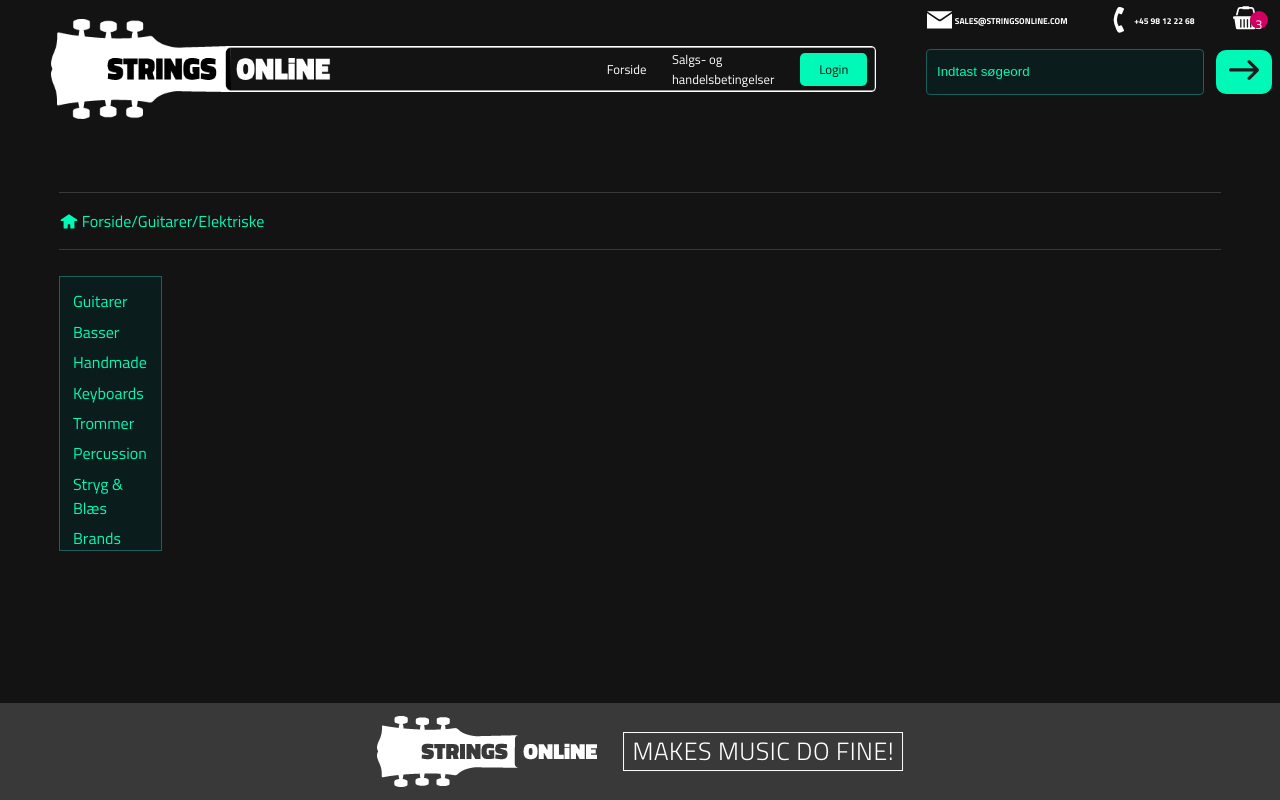
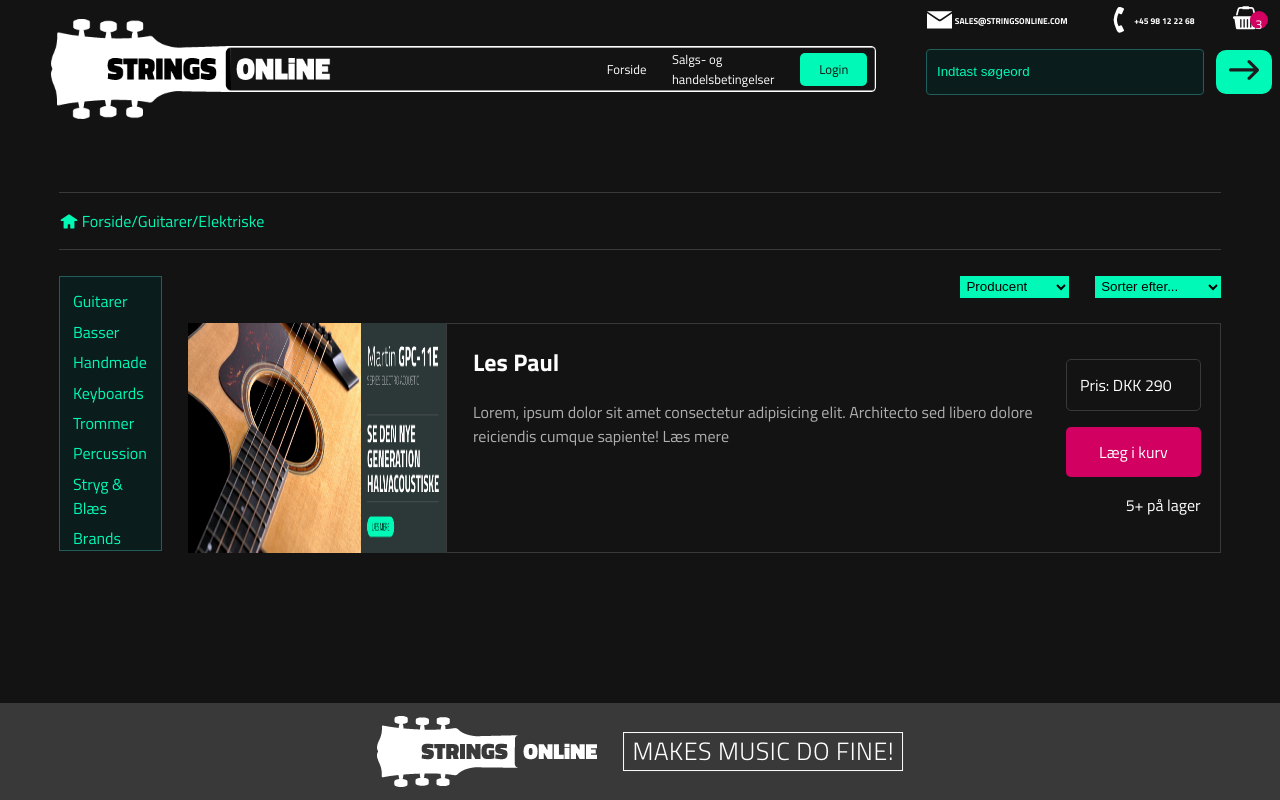
Before and after one commit to fredeskrubba/stringsonline, a React (Create React App) app: page /guitars/electrics in a window 1280 px wide. Built offline with nearby package versions, Linux system fonts and the light colour scheme.

Commit message:
made electric

```diff
--- /dev/null
+++ b/src/components/product/Product.js
@@ -0,0 +1,22 @@
+import React from 'react'
+
+const Product = ({product}) => {
+  return (
+    <section className='product'>
+      <img src={product.img} alt="test" />
+      <div className='product-info'>
+        <div className='description-cont'>
+          <h2>{product.name}</h2>
+          <p>{product.description} <span>Læs mere</span></p>
+        </div>
+        <div className='add-container'>
+          <p className='price'>Pris: DKK {product.price}</p>
+          <p className='cart-add'>Læg i kurv</p>
+          <p className='stock'>{product.stock >= 5 ? "5+ på lager" : `${product.stock} på lager`}</p>
+        </div>
+      </div>
+    </section>
+  )
+}
+
+export default Product
--- a/src/pages/Electrics.js
+++ b/src/pages/Electrics.js
@@ -1,15 +1,43 @@
 import React from 'react'
 import CurrentPage from "../components/currentPage/Currentpage"
 import SideNav from '../components/sideNav/SideNav'
+import image from "../assets/images/hero-banner.png"
+import Product from '../components/product/Product'
 
 const Electrics = () => {
+
+    const products = [
+        {
+            img: image,
+            name: "Les Paul",
+            description: "Lorem, ipsum dolor sit amet consectetur adipisicing elit. Architecto sed libero dolore reiciendis cumque sapiente!",
+            price: 290,
+            stock: 5
+        }
+    ]
   return (
     <main>
         <CurrentPage currentPage={"Forside/Guitarer/Elektriske"}/>
         <div className='hero-grid'>
         <SideNav/>
-        <section className=''>
-
+        <section className='electrics'>
+            <div className='dropdowns'>
+                <select name="Producent" id="">
+                    <option value="Producent">
+                        Producent
+                    </option>
+                </select>
+                <select name="Sort" id="">
+                    <option value="Sorter efter...">
+                    Sorter efter...
+                    </option>
+                </select>
+            </div>
+            <div className='products'>
+                {products.map((product)=>{
+                    return <Product product={product}/>
+                })}
+            </div>
         </section>
       </div>
     </main>
--- a/src/styles/input.scss
+++ b/src/styles/input.scss
@@ -8,6 +8,8 @@
 @use "./partials/login";
 @use "./partials/cart";
 @use "./partials/history-order";
+@use "./partials/electrics";
+@use "./partials/product";
 
 @import url('https://fonts.googleapis.com/css2?family=Titillium+Web:ital,wght@0,200;0,300;0,400;0,600;0,700;0,900;1,200;1,300;1,400;1,600;1,700&display=swap');
 
--- a/src/styles/output.css
+++ b/src/styles/output.css
@@ -440,6 +440,63 @@ main .hero-grid {
   margin-left: 1vw;
 }
 
+.electrics .dropdowns {
+  display: flex;
+  gap: 2vw;
+  margin-left: auto;
+  justify-content: flex-end;
+}
+.electrics .dropdowns select {
+  background-color: #00F9B6;
+  padding: 0.2vw;
+  padding-right: 2vw;
+  border: none;
+}
+.electrics .dropdowns select:focus {
+  outline: none;
+}
+
+.product {
+  display: grid;
+  grid-template-columns: 1fr 3fr;
+  margin-top: 2vw;
+  height: 15vw;
+}
+.product img {
+  height: 100%;
+  width: 100%;
+}
+.product .product-info {
+  color: #fff;
+  display: flex;
+  border: 1px solid #393939;
+  padding-left: 2vw;
+}
+.product .product-info p {
+  color: #afafaf;
+}
+.product .product-info .add-container {
+  width: 15vw;
+  margin: 1.5vw;
+}
+.product .product-info .add-container p {
+  color: #fff;
+}
+.product .product-info .add-container .price {
+  border: 1px solid #393939;
+  border-radius: 5px;
+  padding: 1vw;
+}
+.product .product-info .add-container .cart-add {
+  background-color: #d10061;
+  padding: 1vw;
+  text-align: center;
+  border-radius: 5px;
+}
+.product .product-info .add-container .stock {
+  text-align: end;
+}
+
 body {
   background-color: #131313;
   font-family: "Titillium Web", sans-serif;
--- /dev/null
+++ b/src/styles/partials/_electrics.scss
@@ -0,0 +1,20 @@
+@use "./variables";
+
+.electrics{
+
+    .dropdowns{
+        display: flex;
+        gap: 2vw;
+        margin-left: auto;
+        justify-content: flex-end;
+        select{
+            background-color: variables.$text-color-2;
+            padding: 0.2vw;
+            padding-right: 2vw;
+            border: none;
+            &:focus{
+                outline: none;
+            }
+        }
+    }
+}
--- /dev/null
+++ b/src/styles/partials/_product.scss
@@ -0,0 +1,43 @@
+@use "./variables";
+
+.product{
+    display: grid;
+    grid-template-columns: 1fr 3fr;
+    margin-top: 2vw;
+    height: 15vw;
+    img{
+        height: 100%;
+        width: 100%;
+    }
+    .product-info{
+        color: variables.$text-color-1;
+        display: flex;
+        border: 1px solid variables.$bottom-banner;
+        padding-left: 2vw;
+        p{
+            color: variables.$text-color-3;
+        }
+        .add-container{
+            width: 15vw;
+            margin: 1.5vw;
+            p{
+                color: variables.$text-color-1;
+            }
+            .price{
+                border:
+                1px solid variables.$bottom-banner;
+                border-radius: 5px;
+                padding: 1vw;
+            }
+            .cart-add{
+                background-color: variables.$interaction;
+                padding: 1vw;
+                text-align: center;
+                border-radius: 5px;
+            }
+            .stock{
+                text-align: end;
+            }
+        }
+    }
+}
```
Also changed, not shown: 1 other file (tests, documents, lock files or other folders).
